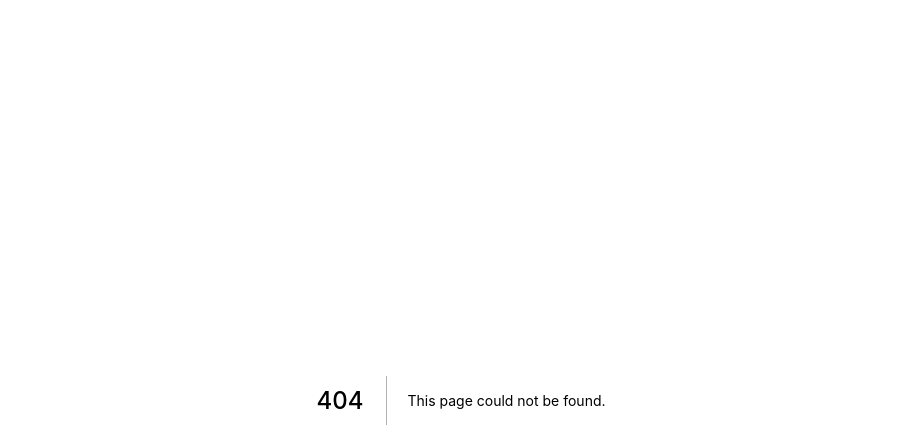
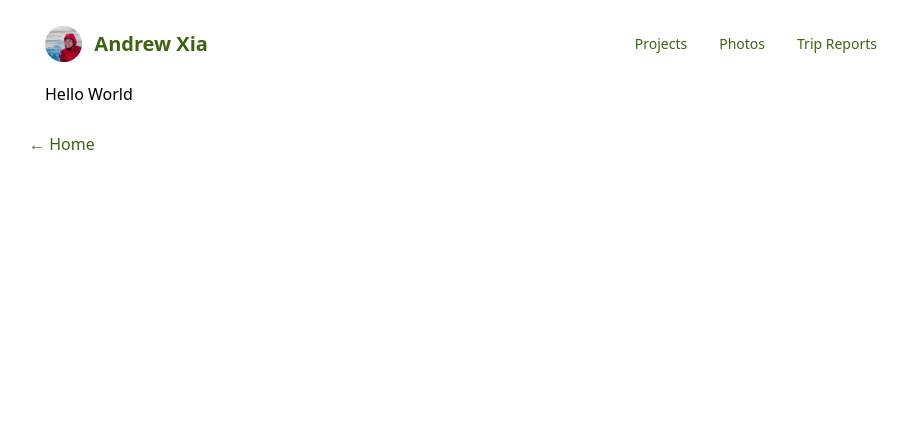
Before and after one commit to qandrew/website_v3, a Next.js app: page /tags/blog in a window 1280 px wide. Before the commit this address had no page. Shown: the top 448 px of the page, without its empty margins (179-1086 px from the left). Built offline with nearby package versions, Linux system fonts and the light colour scheme.

Commit message:
tag support on website

```diff
--- /dev/null
+++ b/pages/tags/[id].js
@@ -0,0 +1,15 @@
+import Head from 'next/head'
+import Layout, { name } from '../../components/layout'
+
+// TODO: get all posts with tag
+
+export default function Tag() {
+  return (
+    <Layout post>
+      <Head>
+        <title>Hello | {name}</title>
+      </Head>
+      <p>Hello World</p>
+    </Layout>
+  )
+}
```
